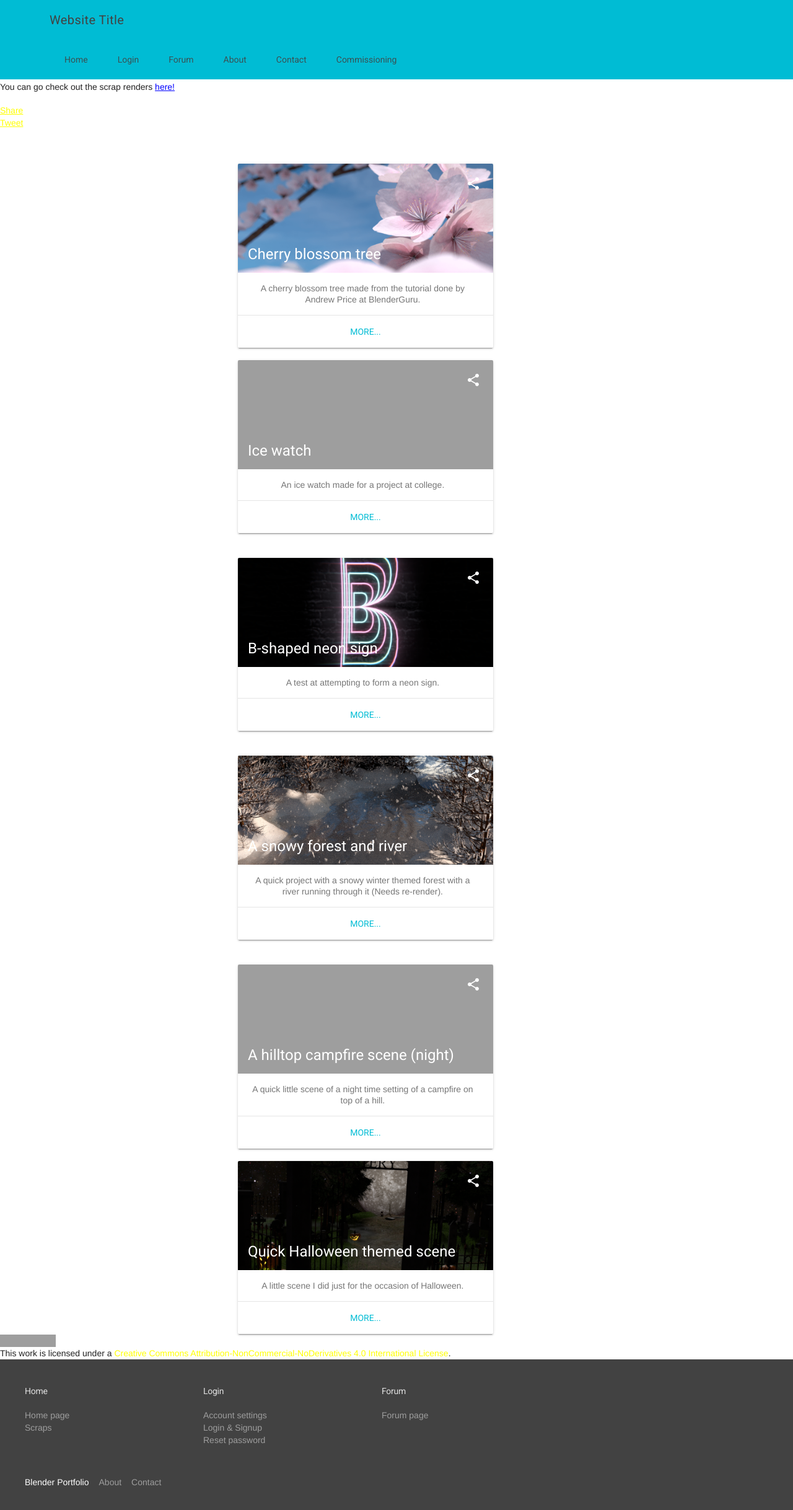
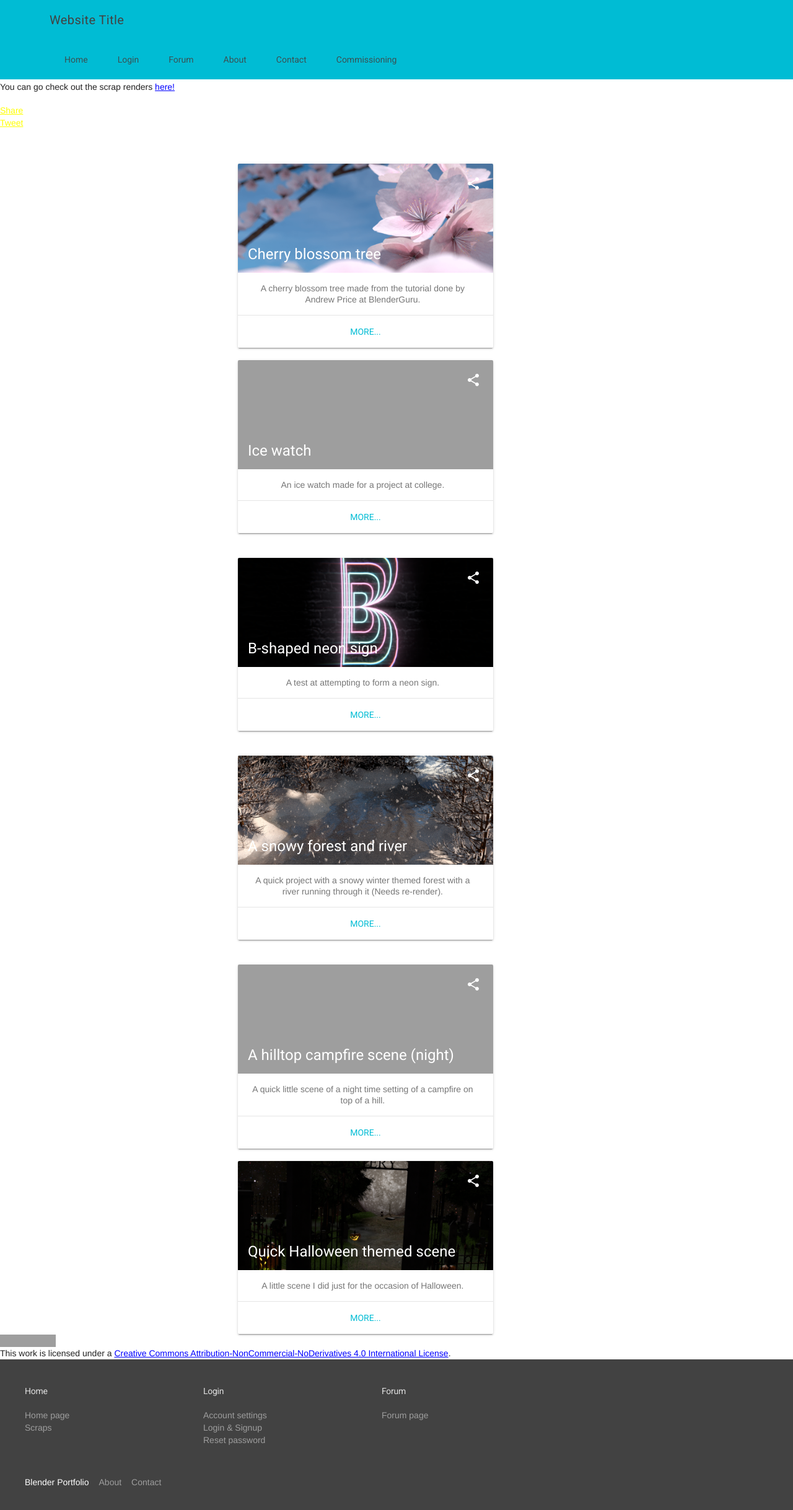
Before and after one commit to slothgamez/fireplex.github.io, a Jekyll site: the page index.html, which Jekyll copies as it is, in a window 1280 px wide. Shown: the top 2436 px of the page at 62% size. Built offline with Jekyll 4.4.1, drawn with Linux system fonts in a browser that asks for light colours; nearby versions of some CDN libraries; comment, search, counter and statistics services are not loaded; grey boxes are pictures that could not be loaded.

Commit message:
Update index.html

```diff
--- a/index.html
+++ b/index.html
@@ -340,7 +340,7 @@
               </div>
             </div>
           </div>
-          <a rel="license" href="http://creativecommons.org/licenses/by-nc-nd/4.0/"><img alt="Creative Commons Licence" style="border-width:0" src="https://i.creativecommons.org/l/by-nc-nd/4.0/88x31.png" /></a><br />This work is licensed under a <a rel="license" href="http://creativecommons.org/licenses/by-nc-nd/4.0/" style="text-decoration:none;text-color:blue">Creative Commons Attribution-NonCommercial-NoDerivatives 4.0 International License</a>.
+          <a rel="license" href="http://creativecommons.org/licenses/by-nc-nd/4.0/"><img alt="Creative Commons Licence" style="border-width:0" src="https://i.creativecommons.org/l/by-nc-nd/4.0/88x31.png" /></a><br />This work is licensed under a <a rel="license" href="http://creativecommons.org/licenses/by-nc-nd/4.0/" style="color:blue">Creative Commons Attribution-NonCommercial-NoDerivatives 4.0 International License</a>.
           <footer class="mdl-mega-footer">
             <div class="mdl-mega-footer__middle-section">
 
```
